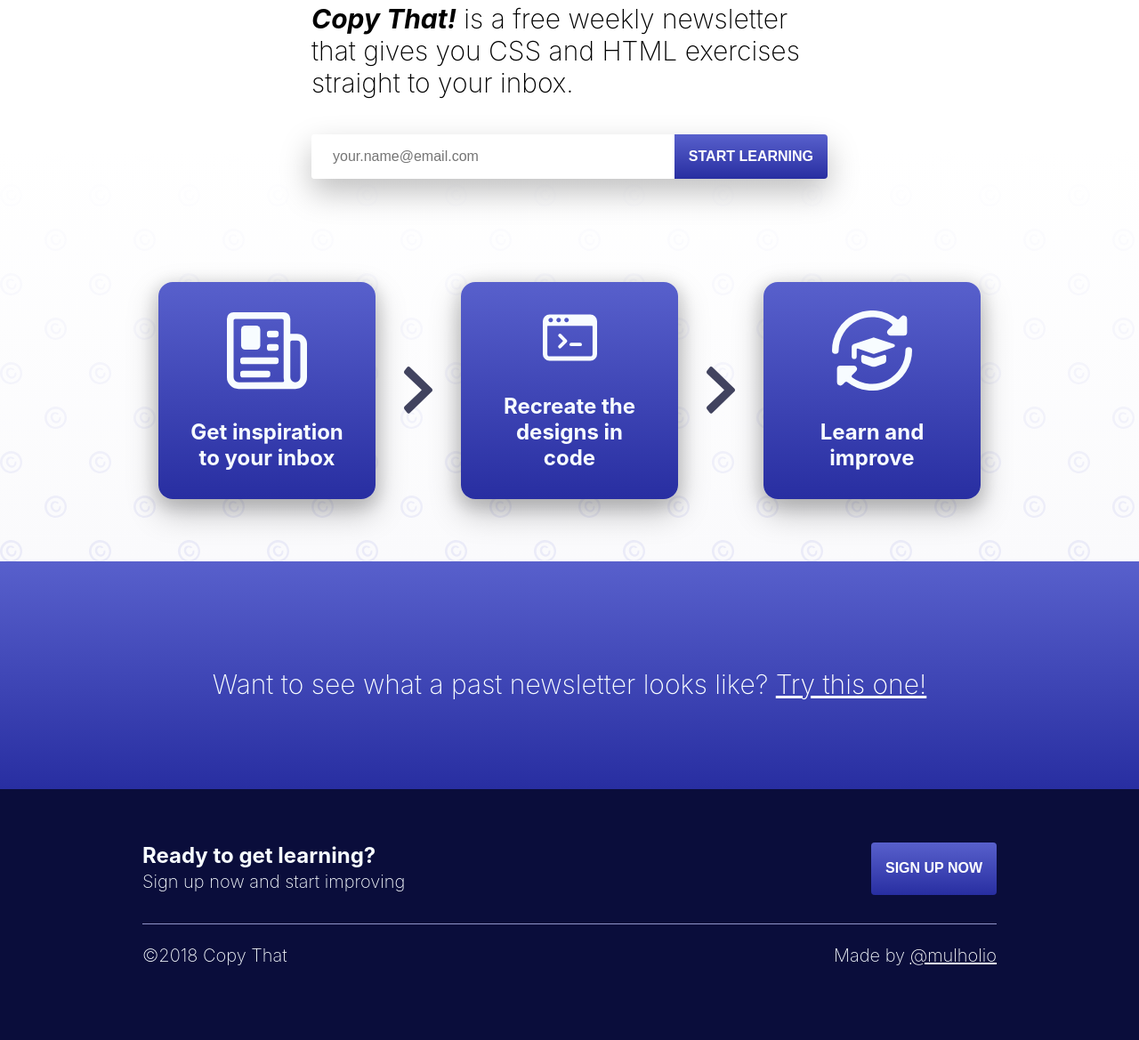
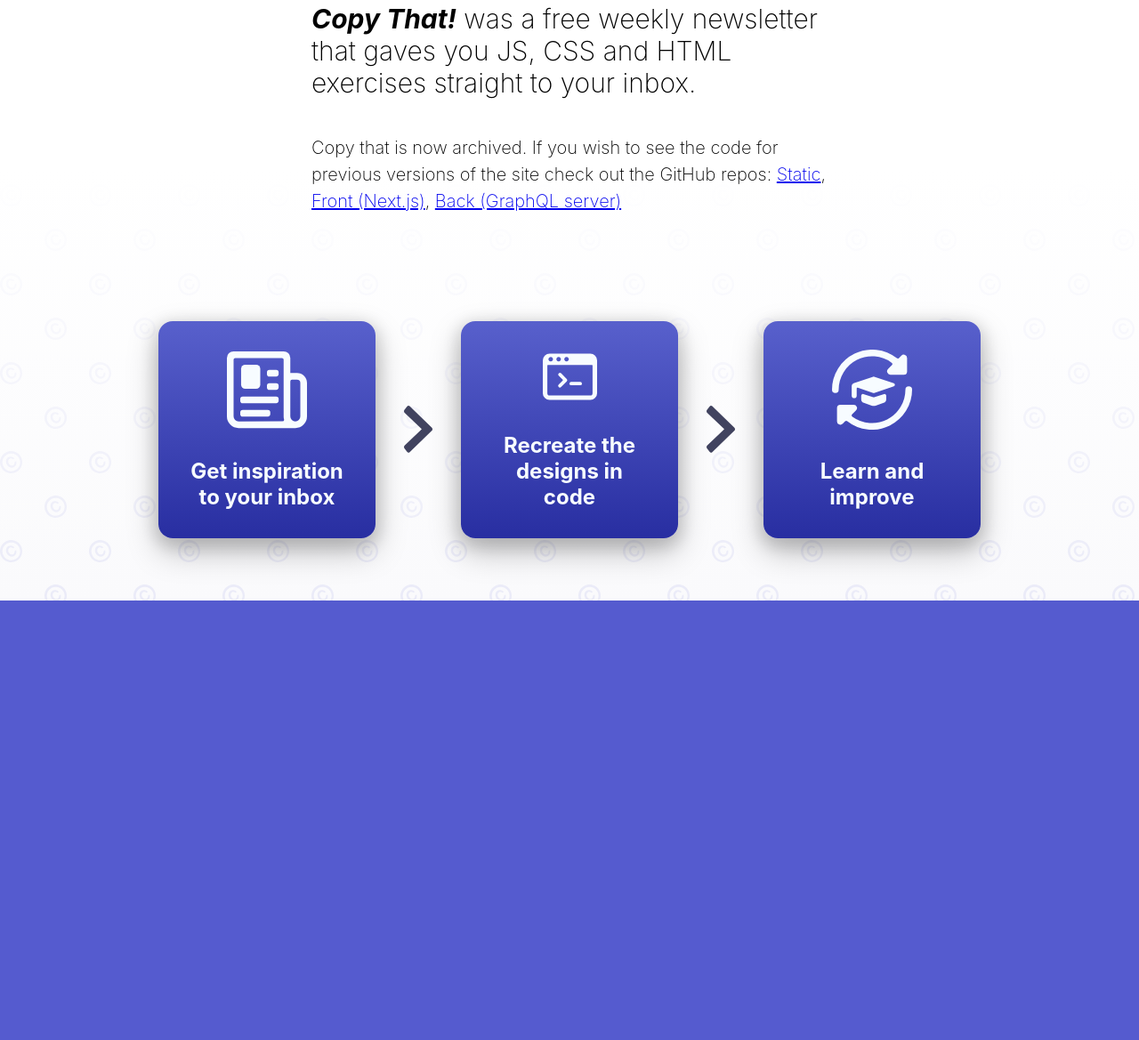
Before and after one commit to mulholio/copy-that-archive, a website: page index.html in a window 1280 px wide. Shown: the part 301-1470 px from the top of the page at 89% size. After the commit the page ends 976 px from the top, so only its background shows below. Drawn offline with Linux system fonts and the light colour scheme.

Commit message:
update to archive copy and design

```diff
--- a/index.html
+++ b/index.html
@@ -14,21 +14,10 @@
     <div class="hero">
       <h1>Learn by <div class="blocked">doing,</div><br/>not reading.</h1>
       <h4>
-        <span class="emphasis">Copy That!</span> is a <span class="italics-purple">free weekly newsletter</span> that
-        gives you CSS and HTML exercises straight to your inbox.
+        <span class="emphasis">Copy That!</span> was a <span class="italics-purple">free weekly newsletter</span> that
+        gaves you JS, CSS and HTML exercises straight to your inbox.
       </h4>
-      <script src="https://f.convertkit.com/ckjs/ck.5.js"></script>
-      <form action="https://app.convertkit.com/forms/756845/subscriptions" class="formkit-form" method="post" data-sv-form="756845" data-uid="a3e6c429a7" data-format="inline" data-version="5" data-options="{&quot;settings&quot;:{&quot;after_subscribe&quot;:{&quot;action&quot;:&quot;message&quot;,&quot;success_message&quot;:&quot;Thanks!&quot;,&quot;redirect_url&quot;:&quot;&quot;},&quot;modal&quot;:{&quot;trigger&quot;:null,&quot;scroll_percentage&quot;:null,&quot;timer&quot;:null,&quot;devices&quot;:null,&quot;show_once_every&quot;:null},&quot;recaptcha&quot;:{&quot;enabled&quot;:false},&quot;return_visitor&quot;:{&quot;action&quot;:&quot;show&quot;,&quot;custom_content&quot;:null},&quot;slide_in&quot;:{&quot;display_in&quot;:null,&quot;trigger&quot;:null,&quot;scroll_percentage&quot;:null,&quot;timer&quot;:null,&quot;devices&quot;:null,&quot;show_once_every&quot;:null}}}">
-      <div class="email-form">
-        <div data-element="fields" class="formkit-fields">
-          <div class="formkit-field">
-            <input class="email-form__email" name="email_address" required="" type="text" placeholder="your.name@email.com">
-          </div>
-          <button data-element="submit" class="btn email-form__submit">Start learning</button>
-        </div>
-      </div>
-      <ul class="formkit-alert formkit-alert-error" data-element="errors" data-group="alert"></ul>
-    </form>
+      <p>Copy that is now archived. If you wish to see the code for previous versions of the site check out the GitHub repos: <a href='https://github.com/mulholio/copy-that-site'>Static</a>, <a href='https://github.com/mulholio/copy-that-front' >Front (Next.js)</a>, <a href='https://github.com/mulholio/copy-that-back' >Back (GraphQL server)</a></p>
     </div> <!--End hero-->
     <div class="how-it-works">
       <div class="how-it-works__box">
@@ -47,32 +36,5 @@
       </div><!--End how-it-works__box-->
     </div><!--End how-it-works-->
   </div>
-  <div class="section-purple">
-    <div class="container">
-      <h4>Want to see what a past newsletter looks like? <a href="https://medium.com/@mulholio/copy-that-%EF%B8%8F-12-designing-like-its-1999-a79f40c61f12">Try this one!</a></h4>
-    </div> <!--End container-->
-  </div>
-  <footer class="footer">
-    <div class="container">
-      <div class="footer__cta">
-        <div class="footer__cta-text">
-          <h3>Ready to get learning?</h3>
-          <p>Sign up now and start improving</p>
-        </div>
-        <button
-          href="#bd-email"
-          class="footer__cta-button btn"
-          type="button"
-          onclick="document.body.scrollTop = document.documentElement.scrollTop = 0"
-        >
-          Sign up now
-        </button >
-      </div><!--End footer__top-->
-      <div class="footer__small-print">
-        <p class="footer__copywright">©2018 Copy That</p>
-        <p class="footer__made-by">Made by <a href="https://twitter.com/mulholio">@mulholio</a></p>
-      </div><!--End footer_small-print-->
-    </div><!--End container-->
-  </footer>
 </body>
 </html>
```
